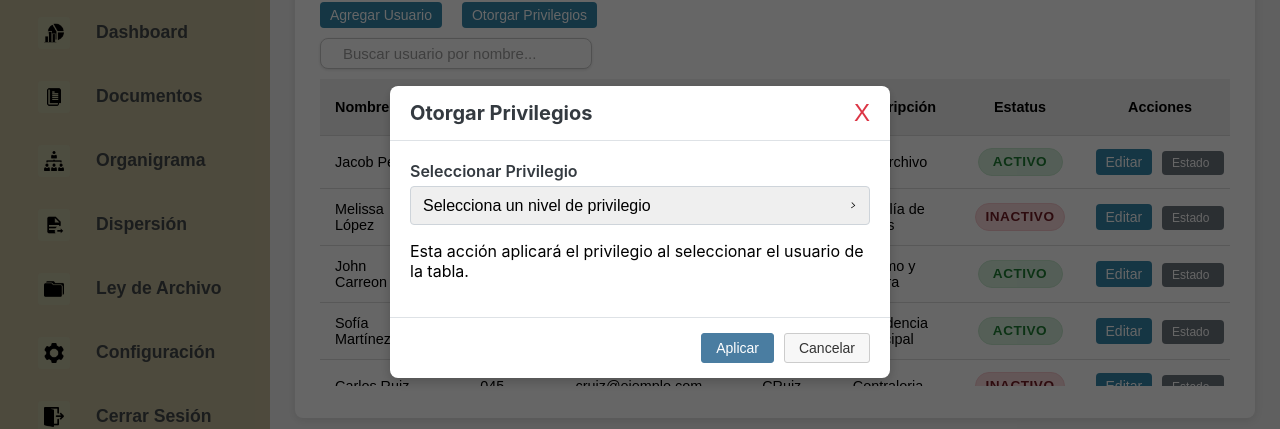
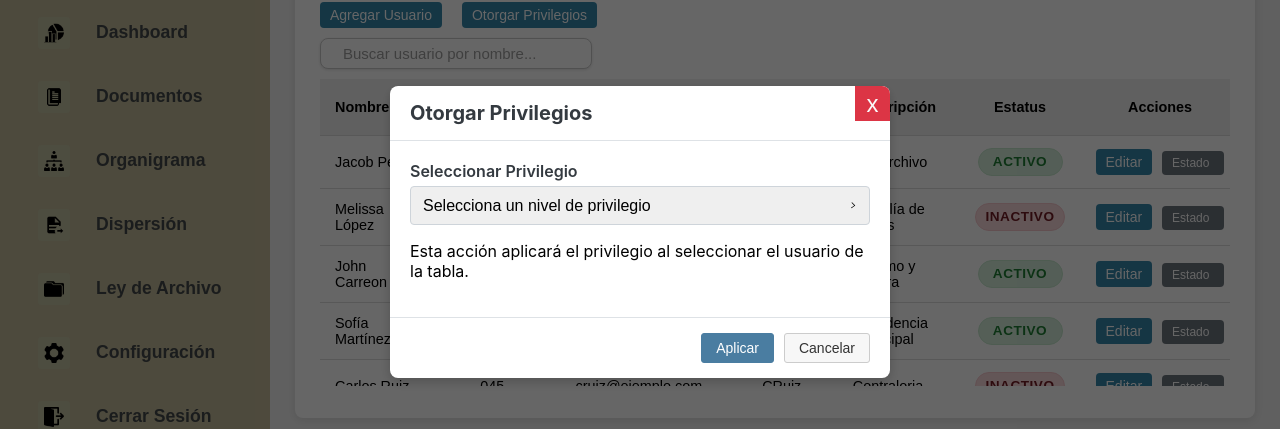
Before and after one commit to miriam-p22/sistema-documental, a React (Create React App) app: page / in a window 1280 px wide. Both pictures are taken after a click on the button "Otorgar Privilegios". Shown: the part 168-597 px from the top of the page. Built offline with nearby package versions, Linux system fonts and the light colour scheme.

Commit message:
Modificacion de los archivos ModalReutilizable.jsx y ModalReutilizable.css

```diff
--- a/src/components/ModalReutilizable.jsx
+++ b/src/components/ModalReutilizable.jsx
@@ -11,7 +11,7 @@ const ModalReutilizable = ({ id, title, children, formId, isOpen, onClose, onAcc
       <div className="modal-card" role="dialog" aria-modal="true" aria-labelledby={`${id}-title`}>
         <header className="modal-head">
           <h3 id={`${id}-title`}>{title}</h3>
-          <button className="icon-btn close-red" onClick={onClose} aria-label="Cerrar">X</button>
+          <button className="icon-btn close-red" onClick={onClose} aria-label="Cerrar">x</button>
         </header>
 
         <div className="modal-body">
--- a/src/styles/ModalReutilizable.css
+++ b/src/styles/ModalReutilizable.css
@@ -1,6 +1,3 @@
-/* ------------------------------------------------------------------- */
-/* Estilos para ModalReutilizable.jsx (Clases: .modal, .modal-card, etc.)*/
-/* ------------------------------------------------------------------- */
 :root {
   --primary-color: #007bff;
   --secondary-color: #6c757d;
@@ -30,7 +27,7 @@
 .modal[aria-hidden="true"] {
     opacity: 0;
     visibility: hidden;
-    pointer-events: none; /* Asegura que no interfiera cuando está oculto */
+    pointer-events: none;
 }
 
 /* Tarjeta del modal */
@@ -43,6 +40,8 @@
     display: flex;
     flex-direction: column;
     max-height: 90vh;
+
+    position: relative;
 }
 
 /* Cabecera */
@@ -58,6 +57,7 @@
     margin: 0;
     font-size: 1.25rem;
     color: var(--text-color);
+    margin-right: 50px;
 }
 
 /* Cuerpo */
@@ -84,17 +84,35 @@
     cursor: pointer;
     padding: 0;
     line-height: 1;
+    display: flex;
+    justify-content: center;
+    align-items: center;
+
+    position: absolute;
+    top: 0; /* Pegado arriba */
+    right: 0; /* Pegado a la derecha */
+    z-index: 1; /* Encima de otros elementos */
 }
 
 .close-red {
-    color: var(--danger-color);
+    color: #f9f9f9;
+    background-color: var(--danger-color); /* Fondo rojo  */
+    width: 35px;
+    height: 35px;
+    border-radius: 4px; /* Redondeo del cuadro */
+    transition: background-color 0.2s ease;
+
+    border-top-right-radius: var(--border-radius);
+    border-bottom-left-radius: 0;
+    border-bottom-right-radius: 0;
+    border-top-left-radius: 0;
 }
 
 .close-red:hover {
-    color: #a71d2a;
+    color: #f9f9f9;
+    background-color: #c82333;
 }
 
-/* Responsive */
 @media (max-width: 600px) {
     .modal-card {
         width: 100%;
```
